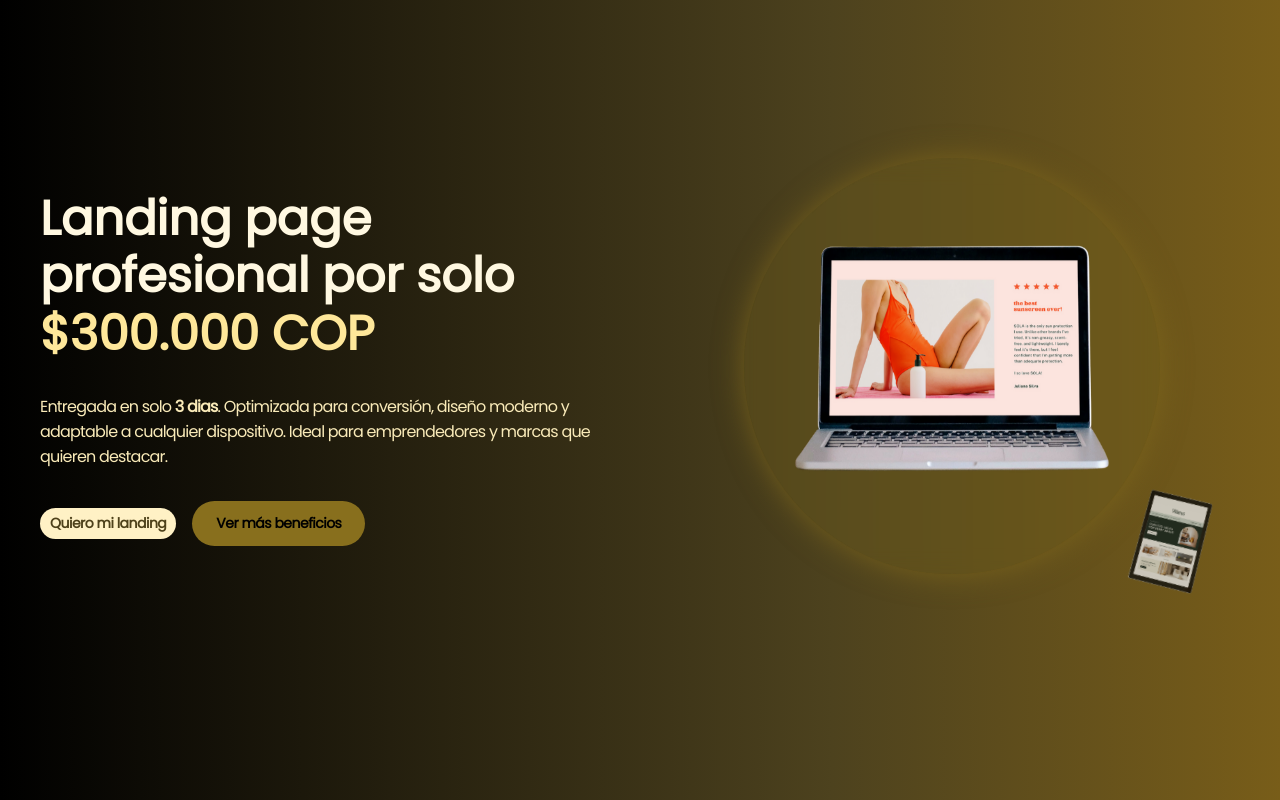
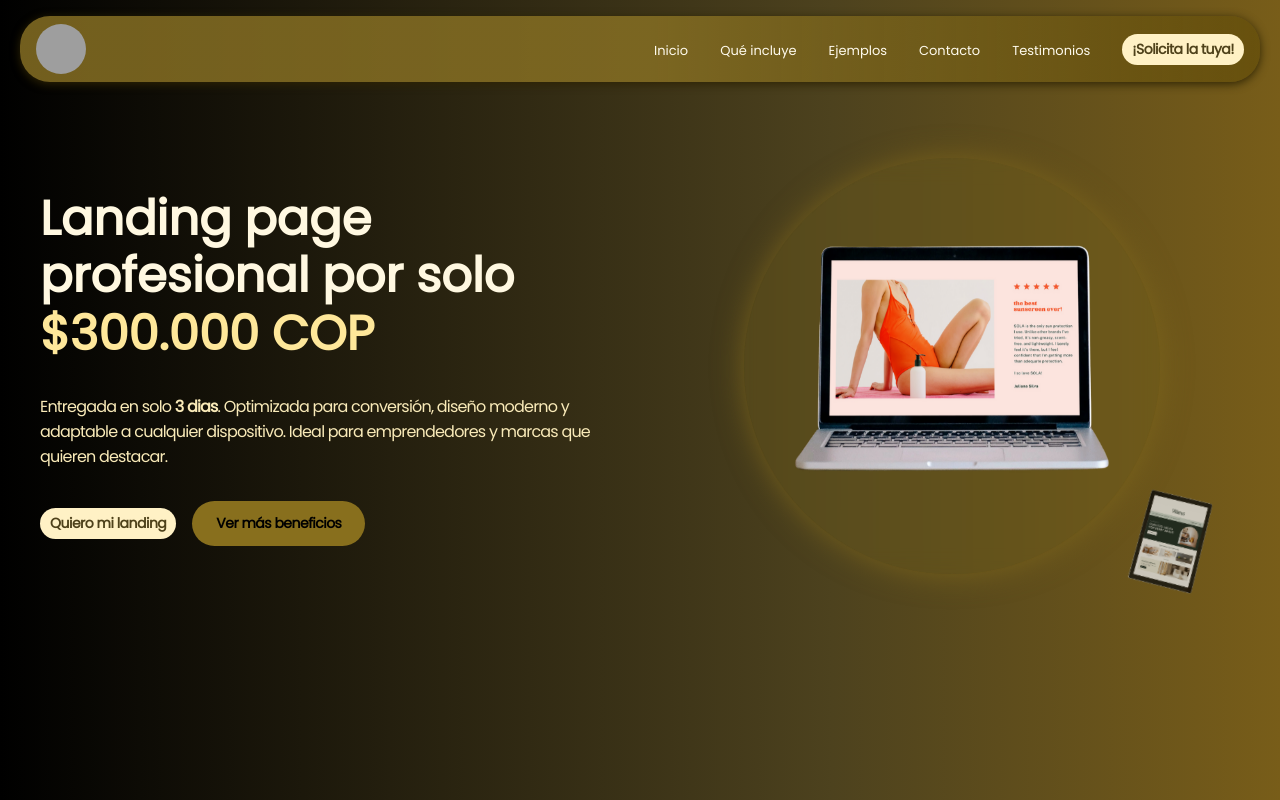
Before and after one commit to Danielgbit/Shop-Webs, a Next.js app: page / in a window 1280 px wide. Shown: the top 800 px of the page. Built offline with nearby package versions, Linux system fonts and the light colour scheme; grey boxes are pictures that could not be loaded.

Commit message:
In-Process NavBar

```diff
--- a/src/app/layout.tsx
+++ b/src/app/layout.tsx
@@ -33,7 +33,7 @@ export default function RootLayout({
         <meta name="viewport" content="width=device-width, initial-scale=1" />
       </head>
       <body className={`${poppins.variable} font-sans`}>
-        {/* <Header /> */}
+        <Header />
         {children}
         <Footer />
       </body>
--- a/src/components/Header/Header.module.css
+++ b/src/components/Header/Header.module.css
@@ -6,7 +6,7 @@
   margin: 1rem 20px;
   gap: 20px;
   background: linear-gradient(90deg, #856e23db 51%, #604b07a0 100%);
-  padding: 0.3rem 0.8rem;
+  padding: 0.5rem 1rem;
   border-radius: 30px;
   position: fixed;
   top: 0;
@@ -15,9 +15,10 @@
   z-index: 100;
   box-shadow: 0 2px 10px #2e2404;
   transition: transform 0.3s ease-in-out;
-  width: 100%;
+  width: calc(100% - 40px);
 }
 
+/* Esconde navbar al hacer scroll hacia abajo */
 .hidden {
   transform: translateY(-300%);
 }
@@ -35,7 +36,7 @@
   opacity: 0.8;
 }
 
-/* === Lista de navegación principal (desktop) === */
+/* === Lista navegación desktop === */
 .navList {
   display: flex;
   align-items: center;
@@ -66,7 +67,7 @@
   font-weight: bold;
 }
 
-/* === Botón especial === */
+/* === Botón principal === */
 .button {
   background-color: white;
   color: black;
@@ -82,7 +83,7 @@
   color: #fff6df;
 }
 
-/* === Botón del menú móvil (hamburguesa) === */
+/* === Botón hamburguesa (visible en móviles) === */
 .mobileMenuButton {
   display: none;
   background: none;
@@ -94,19 +95,25 @@
 .mobileMenuIcon {
   width: 24px;
   height: 24px;
+  fill: #fffbee;
 }
 
 /* === Menú móvil desplegable === */
 .mobileNavList {
   display: none;
   flex-direction: column;
-  margin-top: 1rem;
+  margin-top: 5rem;
+  position: absolute;
+  top: 100%;
+  right: 1rem;
+  left: 1rem;
   background-color: #f8f9fa;
   border: 1px solid #ddd;
-  border-radius: 5px;
+  border-radius: 10px;
   list-style: none;
-  padding: 0;
-  box-shadow: 0 2px 4px rgba(0, 0, 0, 0.1);
+  padding: 1rem 0;
+  box-shadow: 0 2px 8px rgba(0, 0, 0, 0.2);
+  z-index: 90;
 }
 
 .mobileNavList.open {
@@ -116,6 +123,7 @@
 .mobileNavItem {
   padding: 0.75rem 1.5rem;
   border-bottom: 1px solid #eee;
+  text-align: center;
 }
 
 .mobileNavItem:last-child {
@@ -124,8 +132,13 @@
 
 .mobileNavLink {
   text-decoration: none;
-  color: #555;
+  color: #333;
   font-size: 1rem;
+  font-weight: 500;
+}
+
+.mobileNavLink:hover {
+  color: #856e23;
 }
 
 /* === Responsive === */
@@ -138,3 +151,10 @@
     display: block;
   }
 }
+
+@media (min-width: 769px) {
+  .mobileMenuButton,
+  .mobileNavList {
+    display: none !important;
+  }
+}
--- a/src/components/Header/Header.tsx
+++ b/src/components/Header/Header.tsx
@@ -1,11 +1,12 @@
-'use client';
+"use client";
 
+import { useState } from "react";
 import Link from "next/link";
+import Image from "next/image";
 import styles from "./Header.module.css";
 import LinkButton from "../Button/LinkButton";
-import logo from '../../../public/images/logo.png';
+import logo from "../../../public/images/logo.png";
 import useScrollDirection from "@/hooks/useScrollDirection";
-import Image from "next/image";
 
 const navItems = [
   { label: "Inicio", href: "#" },
@@ -17,11 +18,43 @@ const navItems = [
 
 const Header = () => {
   const scrollDir = useScrollDirection();
+  const [isMenuOpen, setIsMenuOpen] = useState(false);
 
   return (
-    <nav className={`${styles.navbar} ${scrollDir === 'down' ? styles.hidden : ''}`}>
-      <Image width={50} height={50} src={logo.src} alt="logo" className={styles.logo} />
+    <nav
+      className={`${styles.navbar} ${
+        scrollDir === "down" ? styles.hidden : ""
+      }`}
+    >
+      {/* Logo */}
+      <Image
+        width={50}
+        height={50}
+        src={logo.src}
+        alt="logo"
+        className={styles.logo}
+      />
 
+      {/* Menú hamburguesa en móviles */}
+      <button
+        className={styles.mobileMenuButton}
+        onClick={() => setIsMenuOpen(!isMenuOpen)}
+        aria-label="Abrir menú"
+      >
+        <svg
+          className={styles.mobileMenuIcon}
+          viewBox="0 0 100 80"
+          width="24"
+          height="24"
+          fill="#fffbee"
+        >
+          <rect width="100" height="10"></rect>
+          <rect y="30" width="100" height="10"></rect>
+          <rect y="60" width="100" height="10"></rect>
+        </svg>
+      </button>
+
+      {/* Menú Desktop */}
       <ul className={styles.navList}>
         {navItems.map((item, index) => (
           <li key={index} className={styles.navItem}>
@@ -30,11 +63,32 @@ const Header = () => {
             </Link>
           </li>
         ))}
+
+        <LinkButton href="https://wa.me/573024932976" className={styles.button}>
+          ¡Solicita la tuya!
+        </LinkButton>
       </ul>
 
-      <LinkButton href="https://wa.me/573024932976" className={styles.button}>
-        ¡Solicita la tuya!
-      </LinkButton>
+      {/* Botón Desktop */}
+
+      {/* Menú Móvil */}
+      <ul className={`${styles.mobileNavList} ${isMenuOpen ? "open" : ""}`}>
+        <li className={styles.mobileNavItem}>
+          <Link
+            href="https://wa.me/573024932976"
+            className={styles.mobileNavLink}
+          >
+            ¡Solicita la tuya!
+          </Link>
+        </li>
+        {navItems.map((item, index) => (
+          <li key={index} className={styles.mobileNavItem}>
+            <Link href={item.href} className={styles.mobileNavLink}>
+              {item.label}
+            </Link>
+          </li>
+        ))}
+      </ul>
     </nav>
   );
 };
```
